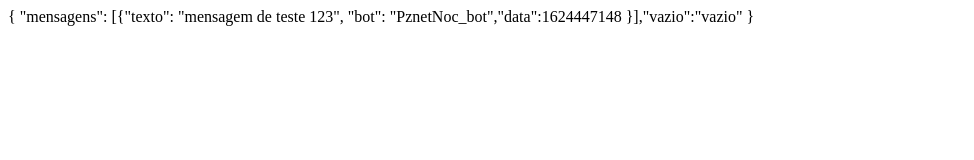
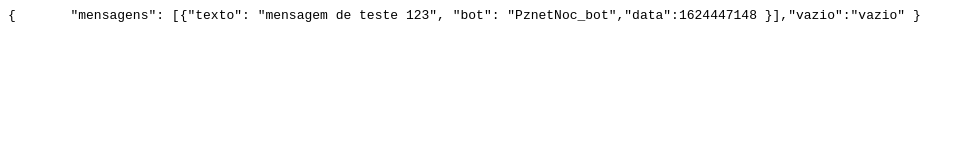
Before and after one commit to hitalosalucci/mensgensRecebidasBotTelegram, a plain HTML site: page index.html in a window 1280 px wide. Shown: the whole page, without its empty margins (0-974 px from the left). Drawn offline with Linux system fonts and the light colour scheme.

Commit message:
alteração

```diff
--- a/geradorJsonMensagens.js
+++ b/geradorJsonMensagens.js
@@ -37,8 +37,7 @@ window.onload = function() {
     	return valorArquivo;
 	}
 
-	document.write((json));
-
-	// document.getElementById('jsonFormatado');
+	var divJson = document.getElementById('jsonFormatado');
+	divJson.innerHTML = (json);
 
 };
--- a/index.html
+++ b/index.html
@@ -1,8 +1,8 @@
 <html>
 <head>
-	<title>asdsa</title>
+	<title></title>
+	<meta http-equiv="Content-Type" content="application/json">
 	<script type="text/javascript" src="geradorJsonMensagens.js"></script>
-	<meta http-equiv="Content-Type" content="application/json">
 </head>
 <body>
 
```
